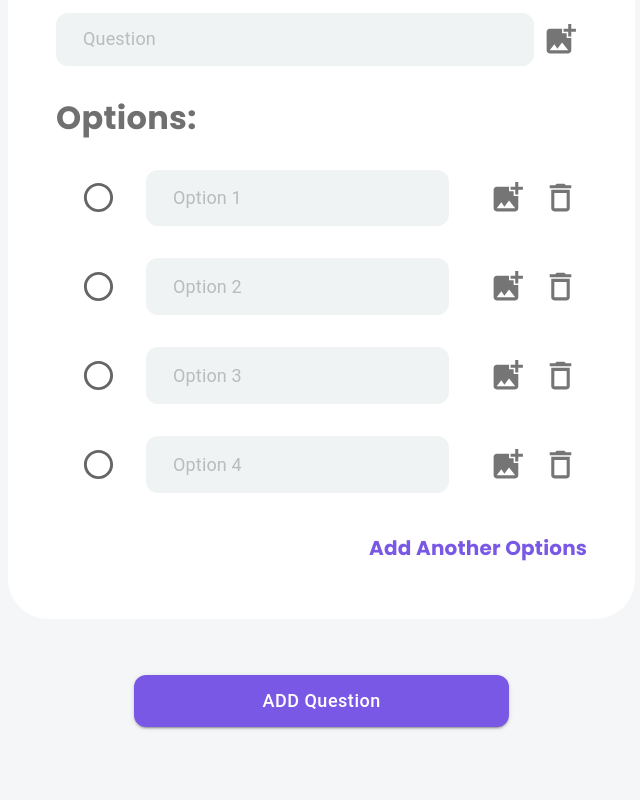
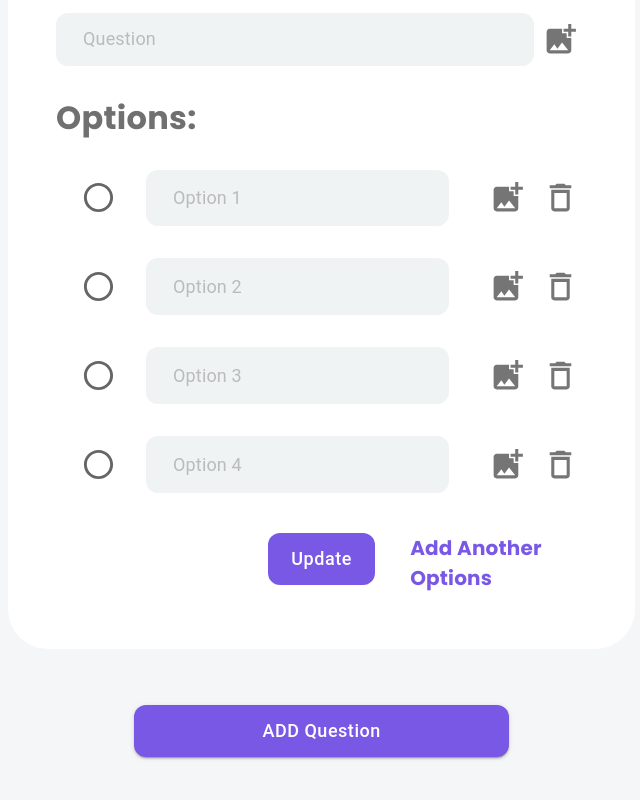
Before and after one commit to sankethcc/School.PEN-Route, a React (Create React App) app: page /admin/create-exam in a window 1280 px wide. Shown: the part 1466-2266 px from the top of the page, without its empty margins (224-864 px from the left). Built offline with nearby package versions, Linux system fonts and the light colour scheme; no server answers; a web font is replaced by a local one.

Commit message:
added a button for update exam question

```diff
--- a/src/Components/ComponentsExam/AddQuestionExam/QuestionMultipleAnsExam.jsx
+++ b/src/Components/ComponentsExam/AddQuestionExam/QuestionMultipleAnsExam.jsx
@@ -179,7 +179,7 @@ const [question, setQuestion] = useState({ text: '', image: null });
                 </IconButton>
                 </label>
         </Box>
-        <Typography sx={{ font: '700 32px Poppins', color: 'var(--grey, #707070)', alignSelf: 'start', pb: "28px" }}>Options:</Typography>
+        <Typography sx={{ font: '700 32px Poppins', color: 'var(--grey, #707070)', alignSelf: 'start', mt:'28px',  pb: "28px" }}>Options:</Typography>
       <Box sx={{ width: "100%", display: 'grid', gridTemplateColumns: "12fr", gridRowGap: '24px' }}>
         {options.map((option, index) => (
           <Box key={index} style={{ display: 'flex', alignItems: 'center', justifyContent: 'space-between', marginBottom: '8px', width: '100%', gap: '32px' }}>
@@ -233,7 +233,33 @@ const [question, setQuestion] = useState({ text: '', image: null });
                     </Box>
                 ))}
         </Box>
-        <Typography sx={{cursor:'pointer', color:'#7A58E6', font:'700 20px Poppins', alignSelf:'end', mt:'32px'}} onClick={handleAddOption} aria-label="Add option" >Add Another Options</Typography>
+        <Box sx={{display:'grid', gridTemplateColumns:'4fr 4fr 4fr', justifyContent:'center', mt:'32px'}}>
+          <span></span>
+          <Box sx={{textAlign:'center'}}>
+            <Button
+            sx={{
+              width: "60%",
+              borderRadius: "12px",
+              background: "#7A58E6",
+              cursor: "pointer",
+              border: "none",
+              color: "#FFF",
+              fontSize: "18px",
+              fontWeight: "500",
+              textTransform: "capitalize",
+              p: "10px 10px",
+              "&:hover": {
+                background: "#7A58E6",
+              },
+            }}
+            >Update</Button>
+
+          </Box>
+          <Box sx={{display:'flex'}}>
+              <Typography sx={{cursor:'pointer', color:'#7A58E6', font:'700 20px Poppins', alignSelf:'center',}} onClick={handleAddOption} aria-label="Add option" >Add Another Options</Typography>
+
+          </Box>
+        </Box>
     </Box>
     <Box sx={{display:'flex', width:"100%", mt:'56px', mb:'91px', justifyContent:'center'}}>
       <Button variant="contained" onClick={()=>{
--- a/src/Components/ComponentsExam/AddQuestionExam/QuestionTrueFalseExam.jsx
+++ b/src/Components/ComponentsExam/AddQuestionExam/QuestionTrueFalseExam.jsx
@@ -178,6 +178,29 @@ const QuestionTrueFalseExam = ({ prop  }) => {
         </Box>
       ))}
       </Box>
+      <Box sx={{display:'grid', gridTemplateColumns:'4fr', justifyContent:'center', mt:'32px'}}>
+          <Box sx={{textAlign:'center'}}>
+            <Button
+            sx={{
+              width: "140px",
+              borderRadius: "12px",
+              background: "#7A58E6",
+              cursor: "pointer",
+              border: "none",
+              color: "#FFF",
+              fontSize: "18px",
+              fontWeight: "500",
+              textTransform: "capitalize",
+              p: "10px 10px",
+              "&:hover": {
+                background: "#7A58E6",
+              },
+            }}
+            >Update</Button>
+
+          </Box>
+
+        </Box>
       </Box>
       <Box sx={{ display: 'flex', width: '100%', mt: '56px', mb: '91px', justifyContent: 'center' }}>
         <Button
--- a/src/Components/ComponentsExam/AddQuestionExam/QuestionsExam.jsx
+++ b/src/Components/ComponentsExam/AddQuestionExam/QuestionsExam.jsx
@@ -225,7 +225,34 @@ const QuestionsExam = () => {
                     </Box>
                 ))}
         </Box>
-        <Typography sx={{cursor:'pointer', color:'#7A58E6', font:'700 20px Poppins', alignSelf:'end', mt:'32px'}} onClick={handleAddOption} aria-label="Add option" >Add Another Options</Typography>
+
+        <Box sx={{display:'grid', gridTemplateColumns:'4fr 4fr 4fr', justifyContent:'center', mt:'32px'}}>
+          <span></span>
+          <Box sx={{textAlign:'center'}}>
+            <Button
+            sx={{
+              width: "60%",
+              borderRadius: "12px",
+              background: "#7A58E6",
+              cursor: "pointer",
+              border: "none",
+              color: "#FFF",
+              fontSize: "18px",
+              fontWeight: "500",
+              textTransform: "capitalize",
+              p: "10px 10px",
+              "&:hover": {
+                background: "#7A58E6",
+              },
+            }}
+            >Update</Button>
+
+          </Box>
+          <Box sx={{display:'flex'}}>
+              <Typography sx={{cursor:'pointer', color:'#7A58E6', font:'700 20px Poppins', alignSelf:'center',}} onClick={handleAddOption} aria-label="Add option" >Add Another Options</Typography>
+
+          </Box>
+        </Box>
     </Box>
     <Box sx={{display:'flex', width:"100%", mt:'56px', mb:'91px', justifyContent:'center'}}>
       <Button variant="contained" onClick={()=>{
```
